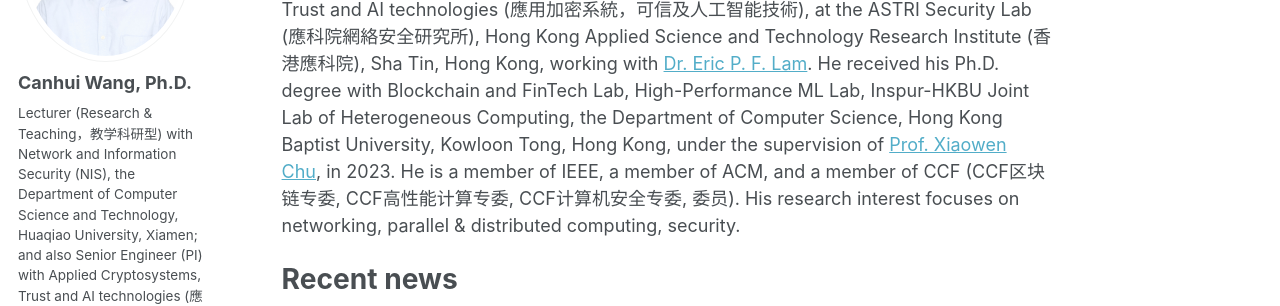
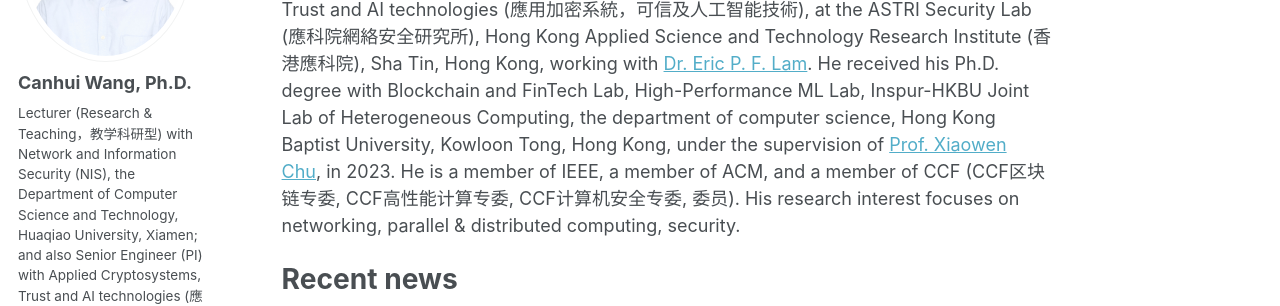
Before and after one commit to Canhui/canhui.github.io, a Jekyll site: the page built from _pages/about.md, in a window 1280 px wide and 1367 px high. Shown: the part 272-578 px from the top of the window. Built offline with Jekyll 4.4.1, drawn with Linux system fonts in a browser that asks for light colours.

```diff
--- a/_pages/about.md
+++ b/_pages/about.md
@@ -9,7 +9,7 @@ redirect_from:
   - /about.html
 ---
 
-Canhui Wang is currently a Lecturer (Research & Teaching，教学科研型) with Network and Information Security (NIS), the department of computer science and technology, Huaqiao University, Xiamen; He is also a senior engineer (PI) with a full sponsorship by Research Talent Hub, Innovation and Technology Fund (RTH-ITF), with Applied Cryptosystems, Trust and AI technologies (應用加密系統，可信及人工智能技術), at the ASTRI Security Lab (應科院網絡安全研究所), Hong Kong Applied Science and Technology Research Institute (香港應科院), Sha Tin, Hong Kong, working with [Dr. Eric P. F. Lam](https://www.linkedin.com/in/peifunglam2/). He received his Ph.D. degree with Blockchain and FinTech Lab, High-Performance ML Lab, Inspur-HKBU Joint Lab of Heterogeneous Computing, the Department of Computer Science, Hong Kong Baptist University, Kowloon Tong, Hong Kong, under the supervision of [Prof. Xiaowen Chu](https://www.linkedin.com/in/xiaowen-chu-477b9120/), in 2023. He is a member of IEEE, a member of ACM, and a member of CCF (CCF区块链专委, CCF高性能计算专委, CCF计算机安全专委, 委员). His research interest focuses on networking, parallel & distributed computing, security.
+Canhui Wang is currently a Lecturer (Research & Teaching，教学科研型) with Network and Information Security (NIS), the department of computer science and technology, Huaqiao University, Xiamen; He is also a senior engineer (PI) with a full sponsorship by Research Talent Hub, Innovation and Technology Fund (RTH-ITF), with Applied Cryptosystems, Trust and AI technologies (應用加密系統，可信及人工智能技術), at the ASTRI Security Lab (應科院網絡安全研究所), Hong Kong Applied Science and Technology Research Institute (香港應科院), Sha Tin, Hong Kong, working with [Dr. Eric P. F. Lam](https://www.linkedin.com/in/peifunglam2/). He received his Ph.D. degree with Blockchain and FinTech Lab, High-Performance ML Lab, Inspur-HKBU Joint Lab of Heterogeneous Computing, the department of computer science, Hong Kong Baptist University, Kowloon Tong, Hong Kong, under the supervision of [Prof. Xiaowen Chu](https://www.linkedin.com/in/xiaowen-chu-477b9120/), in 2023. He is a member of IEEE, a member of ACM, and a member of CCF (CCF区块链专委, CCF高性能计算专委, CCF计算机安全专委, 委员). His research interest focuses on networking, parallel & distributed computing, security.
 
 Recent news
 ======
```
